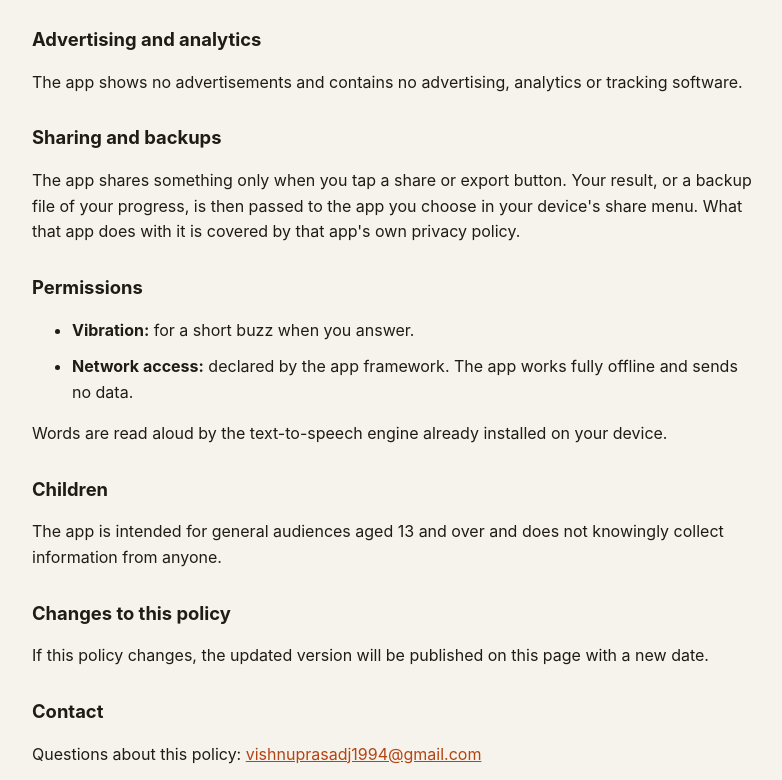
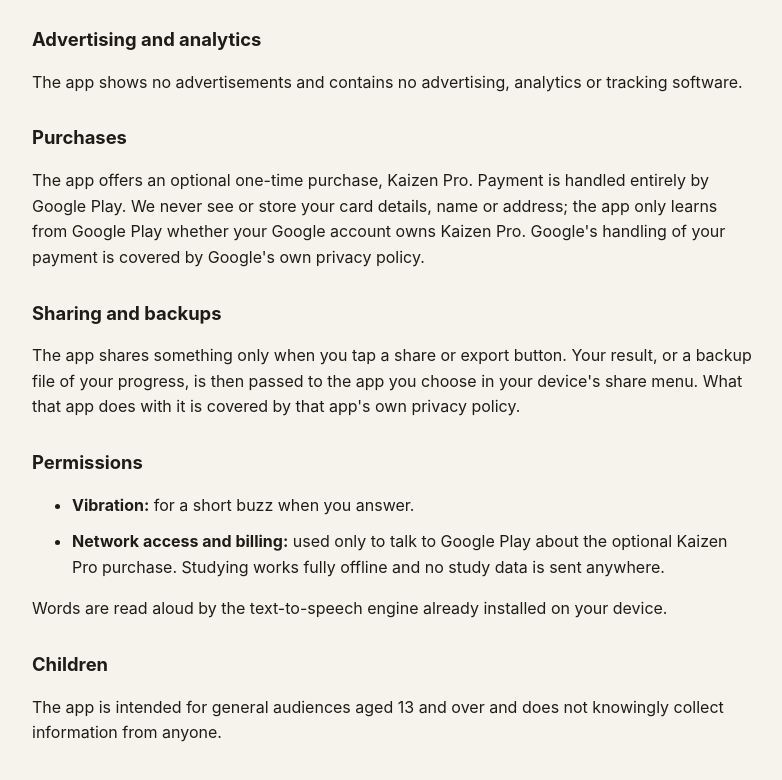
Before and after one commit to VishnuPJ/kaizen-jlpt-privacy, a plain HTML site: page index.html in a window 1280 px wide. Shown: the part 591-1371 px from the top of the page, without its empty margins (248-1030 px from the left). Drawn offline with Linux system fonts and the light colour scheme.

Commit message:
Describe the optional Kaizen Pro purchase
Co-Authored-By: Claude Fable 5.2 <noreply@anthropic.com>

```diff
--- a/index.html
+++ b/index.html
@@ -48,13 +48,16 @@
     <h2>Advertising and analytics</h2>
     <p>The app shows no advertisements and contains no advertising, analytics or tracking software.</p>
 
+    <h2>Purchases</h2>
+    <p>The app offers an optional one-time purchase, Kaizen Pro. Payment is handled entirely by Google Play. We never see or store your card details, name or address; the app only learns from Google Play whether your Google account owns Kaizen Pro. Google's handling of your payment is covered by Google's own privacy policy.</p>
+
     <h2>Sharing and backups</h2>
     <p>The app shares something only when you tap a share or export button. Your result, or a backup file of your progress, is then passed to the app you choose in your device's share menu. What that app does with it is covered by that app's own privacy policy.</p>
 
     <h2>Permissions</h2>
     <ul>
         <li><strong>Vibration:</strong> for a short buzz when you answer.</li>
-        <li><strong>Network access:</strong> declared by the app framework. The app works fully offline and sends no data.</li>
+        <li><strong>Network access and billing:</strong> used only to talk to Google Play about the optional Kaizen Pro purchase. Studying works fully offline and no study data is sent anywhere.</li>
     </ul>
     <p>Words are read aloud by the text-to-speech engine already installed on your device.</p>
 
```
Also changed, not shown: privacy.html (+4 -1 lines).
